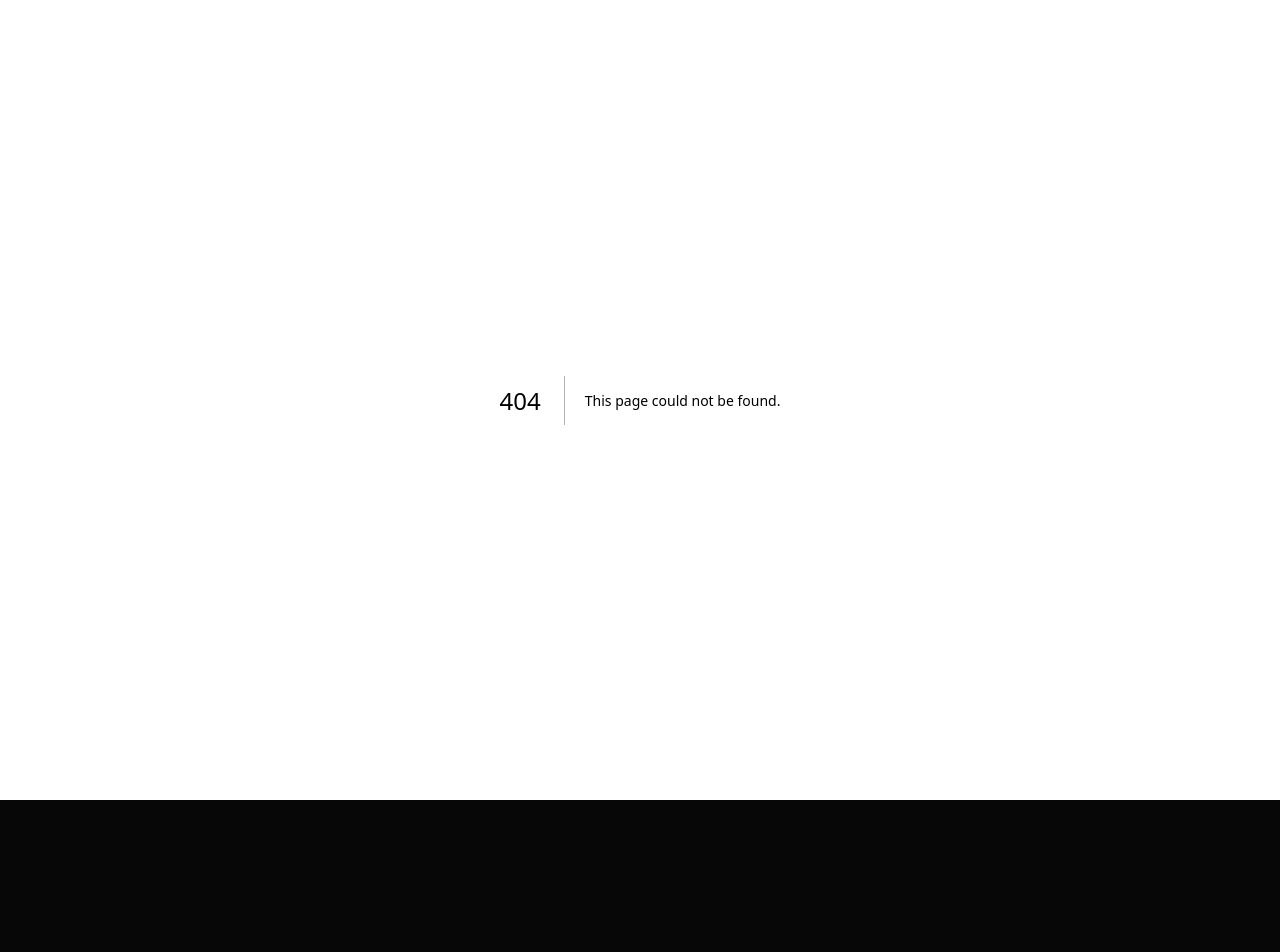
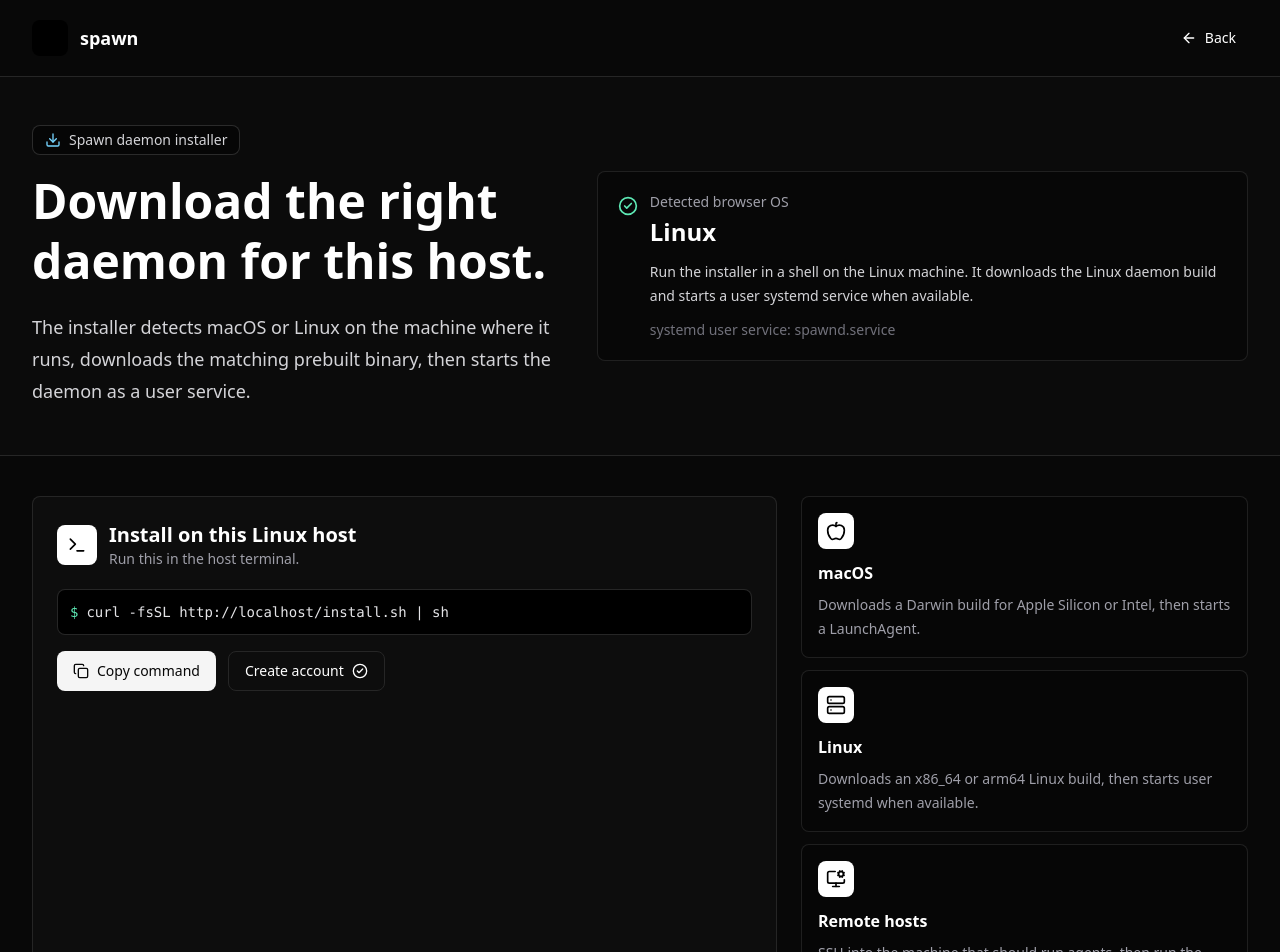
Before and after one commit to levy-street/spawn, a Next.js app in the folder web/: page /download in a window 1280 px wide. Before the commit this address had no page. Shown: the top 952 px of the page. Before the commit the page ends 800 px from the top, so only its background shows below. Built offline with nearby package versions, Linux system fonts and the light colour scheme.

Commit message:
Add OS-aware download page

```diff
--- /dev/null
+++ b/web/src/app/download/page.tsx
@@ -0,0 +1,256 @@
+"use client";
+
+import {
+  AlertTriangle,
+  Apple,
+  ArrowLeft,
+  CheckCircle2,
+  Copy,
+  Download,
+  Laptop,
+  MonitorCog,
+  Server,
+  Terminal,
+} from "lucide-react";
+import Image from "next/image";
+import Link from "next/link";
+import type { ReactNode } from "react";
+import { useEffect, useMemo, useState } from "react";
+import { Button } from "@/components/ui/button";
+
+type DetectedPlatform = "macos" | "linux" | "windows" | "unknown";
+
+const PLATFORM_COPY: Record<
+  DetectedPlatform,
+  {
+    label: string;
+    title: string;
+    recommendation: string;
+    service: string;
+    status: "supported" | "unsupported" | "unknown";
+  }
+> = {
+  macos: {
+    label: "macOS",
+    title: "Install on this Mac",
+    recommendation:
+      "Run the installer in Terminal. It downloads the macOS daemon build and starts a LaunchAgent after login.",
+    service: "LaunchAgent: app.spawn.spawnd",
+    status: "supported",
+  },
+  linux: {
+    label: "Linux",
+    title: "Install on this Linux host",
+    recommendation:
+      "Run the installer in a shell on the Linux machine. It downloads the Linux daemon build and starts a user systemd service when available.",
+    service: "systemd user service: spawnd.service",
+    status: "supported",
+  },
+  windows: {
+    label: "Windows",
+    title: "Use a macOS or Linux host",
+    recommendation:
+      "The daemon does not ship a Windows build yet. Install spawn from a Mac, Linux workstation, or Linux server.",
+    service: "Windows service support is not available yet.",
+    status: "unsupported",
+  },
+  unknown: {
+    label: "Unknown OS",
+    title: "Run from a host terminal",
+    recommendation:
+      "The browser could not identify this OS. The installer supports macOS and Linux, and will detect the actual host when it runs.",
+    service: "macOS LaunchAgent or Linux user systemd, depending on the host.",
+    status: "unknown",
+  },
+};
+
+const OPTIONS = [
+  {
+    icon: <Apple className="size-5" />,
+    title: "macOS",
+    body: "Downloads a Darwin build for Apple Silicon or Intel, then starts a LaunchAgent.",
+  },
+  {
+    icon: <Server className="size-5" />,
+    title: "Linux",
+    body: "Downloads an x86_64 or arm64 Linux build, then starts user systemd when available.",
+  },
+  {
+    icon: <MonitorCog className="size-5" />,
+    title: "Remote hosts",
+    body: "SSH into the machine that should run agents, then run the same command there.",
+  },
+];
+
+export default function DownloadPage() {
+  const [origin, setOrigin] = useState("https://spawnd.dev");
+  const [platform, setPlatform] = useState<DetectedPlatform>("unknown");
+  const [copied, setCopied] = useState(false);
+  const [canCopy, setCanCopy] = useState(false);
+
+  useEffect(() => {
+    setOrigin(window.location.origin);
+    setPlatform(detectPlatform());
+    setCanCopy(Boolean(navigator.clipboard));
+  }, []);
+
+  const command = `curl -fsSL ${origin}/install.sh | sh`;
+  const prebuiltCommand = `curl -fsSL ${origin}/install.sh | sh -s -- --prebuilt-only`;
+  const detected = PLATFORM_COPY[platform];
+  const supported = detected.status === "supported";
+
+  const copyCommand = async () => {
+    await navigator.clipboard?.writeText(command);
+    setCopied(true);
+    window.setTimeout(() => setCopied(false), 1600);
+  };
+
+  const statusIcon = useMemo(() => {
+    if (supported) return <CheckCircle2 className="size-5 text-emerald-300" />;
+    if (detected.status === "unsupported")
+      return <AlertTriangle className="size-5 text-amber-300" />;
+    return <Laptop className="size-5 text-sky-300" />;
+  }, [detected.status, supported]);
+
+  return (
+    <main className="min-h-vv bg-[#080808] text-white">
+      <nav className="mx-auto flex w-full max-w-7xl items-center justify-between px-4 py-5 sm:px-6 lg:px-8">
+        <Link href="/" className="flex items-center gap-3 text-lg font-semibold">
+          <Image src="/icon-192.png" alt="" width={36} height={36} className="rounded-md" />
+          <span>spawn</span>
+        </Link>
+        <Button asChild variant="ghost" size="sm">
+          <Link href="/">
+            <ArrowLeft className="size-4" />
+            Back
+          </Link>
+        </Button>
+      </nav>
+
+      <section className="border-border border-y bg-[#0b0b0b] px-4 py-12 sm:px-6 lg:px-8">
+        <div className="mx-auto grid w-full max-w-7xl gap-8 lg:grid-cols-[0.9fr_1.1fr] lg:items-center">
+          <div>
+            <p className="mb-4 inline-flex items-center gap-2 rounded-md border border-white/15 bg-black/45 px-3 py-1 text-sm text-zinc-300">
+              <Download className="size-4 text-sky-300" />
+              Spawn daemon installer
+            </p>
+            <h1 className="text-4xl font-semibold leading-tight sm:text-5xl">
+              Download the right daemon for this host.
+            </h1>
+            <p className="mt-5 max-w-xl text-lg leading-8 text-zinc-300">
+              The installer detects macOS or Linux on the machine where it runs, downloads the
+              matching prebuilt binary, then starts the daemon as a user service.
+            </p>
+          </div>
+
+          <div className="rounded-md border border-white/10 bg-black/35 p-4 sm:p-5">
+            <div className="flex items-start gap-3">
+              <div className="mt-1">{statusIcon}</div>
+              <div>
+                <p className="text-sm text-zinc-400">Detected browser OS</p>
+                <h2 className="mt-1 text-2xl font-semibold">{detected.label}</h2>
+                <p className="mt-3 text-sm leading-6 text-zinc-300">{detected.recommendation}</p>
+                <p className="mt-3 text-sm text-zinc-500">{detected.service}</p>
+              </div>
+            </div>
+          </div>
+        </div>
+      </section>
+
+      <section className="px-4 py-10 sm:px-6 lg:px-8">
+        <div className="mx-auto grid w-full max-w-7xl gap-6 lg:grid-cols-[1.25fr_0.75fr]">
+          <div className="rounded-md border border-white/10 bg-[#0d0d0d] p-4 sm:p-6">
+            <div className="flex items-center gap-3">
+              <div className="flex size-10 items-center justify-center rounded-md bg-white text-black">
+                <Terminal className="size-5" />
+              </div>
+              <div>
+                <h2 className="text-xl font-semibold">{detected.title}</h2>
+                <p className="text-sm text-zinc-400">Run this in the host terminal.</p>
+              </div>
+            </div>
+
+            <div className="mt-5 rounded-md border border-white/15 bg-black p-3 font-mono text-sm text-zinc-200">
+              <span className="mr-2 text-emerald-300">$</span>
+              <code className="break-all">{command}</code>
+            </div>
+
+            <div className="mt-4 flex flex-col gap-3 sm:flex-row">
+              <Button type="button" onClick={copyCommand} disabled={!canCopy}>
+                <Copy className="size-4" />
+                {copied ? "Copied" : "Copy command"}
+              </Button>
+              <Button asChild variant="outline">
+                <Link href="/signup">
+                  Create account
+                  <CheckCircle2 className="size-4" />
+                </Link>
+              </Button>
+            </div>
+
+            {!supported && (
+              <p className="mt-4 rounded-md border border-amber-300/25 bg-amber-300/10 px-3 py-2 text-sm text-amber-100">
+                Use this command from a supported macOS or Linux terminal, not from this browser OS.
+              </p>
+            )}
+          </div>
+
+          <div className="grid gap-3">
+            {OPTIONS.map((option) => (
+              <InstallOption key={option.title} icon={option.icon} title={option.title}>
+                {option.body}
+              </InstallOption>
+            ))}
+          </div>
+        </div>
+      </section>
+
+      <section className="border-border border-t bg-[#101010] px-4 py-10 sm:px-6 lg:px-8">
+        <div className="mx-auto grid w-full max-w-7xl gap-6 md:grid-cols-2">
+          <div>
+            <h2 className="text-2xl font-semibold">Prebuilt-only smoke test</h2>
+            <p className="mt-3 text-sm leading-6 text-zinc-400">
+              Use this when you want to prove the hosted binary path works and fail instead of
+              building from source.
+            </p>
+          </div>
+          <div className="rounded-md border border-white/10 bg-black p-3 font-mono text-sm text-zinc-200">
+            <span className="mr-2 text-emerald-300">$</span>
+            <code className="break-all">{prebuiltCommand}</code>
+          </div>
+        </div>
+      </section>
+    </main>
+  );
+}
+
+function detectPlatform(): DetectedPlatform {
+  const nav = window.navigator;
+  const userAgent = nav.userAgent.toLowerCase();
+  const platform = nav.platform.toLowerCase();
+
+  if (platform.includes("mac") || userAgent.includes("mac os x")) return "macos";
+  if (platform.includes("linux") || userAgent.includes("linux")) return "linux";
+  if (platform.includes("win") || userAgent.includes("windows")) return "windows";
+  return "unknown";
+}
+
+function InstallOption({
+  icon,
+  title,
+  children,
+}: {
+  icon: ReactNode;
+  title: string;
+  children: ReactNode;
+}) {
+  return (
+    <div className="rounded-md border border-white/10 bg-black/25 p-4">
+      <div className="mb-3 flex size-9 items-center justify-center rounded-md bg-white text-black">
+        {icon}
+      </div>
+      <h3 className="font-semibold">{title}</h3>
+      <p className="mt-2 text-sm leading-6 text-zinc-400">{children}</p>
+    </div>
+  );
+}
--- a/web/src/app/page.tsx
+++ b/web/src/app/page.tsx
@@ -83,10 +83,10 @@
                 </Link>
               </Button>
               <Button asChild variant="outline" size="lg">
-                <a href="#install">
+                <Link href="/download">
                   <Download className="size-5" />
                   Install daemon
-                </a>
+                </Link>
               </Button>
             </div>
             <div className="mt-8 max-w-2xl rounded-md border border-white/15 bg-black/70 p-3 font-mono text-xs text-zinc-200 shadow-2xl shadow-black/40 sm:text-sm">
@@ -140,8 +140,8 @@
             </p>
           </div>
           <Button asChild size="lg">
-            <Link href="/signup">
-              Create account
+            <Link href="/download">
+              Download installer
               <ArrowRight className="size-5" />
             </Link>
           </Button>
```
